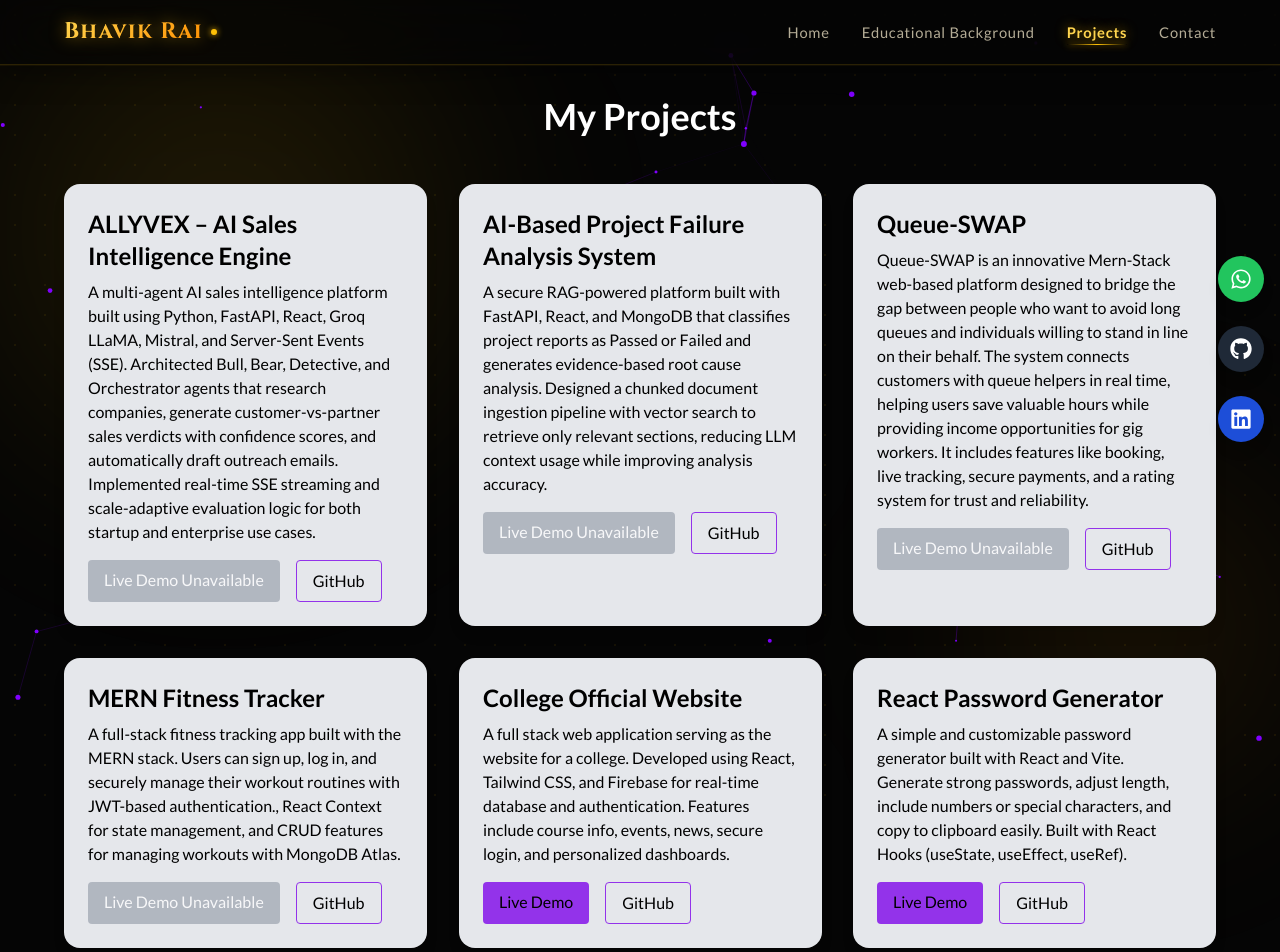
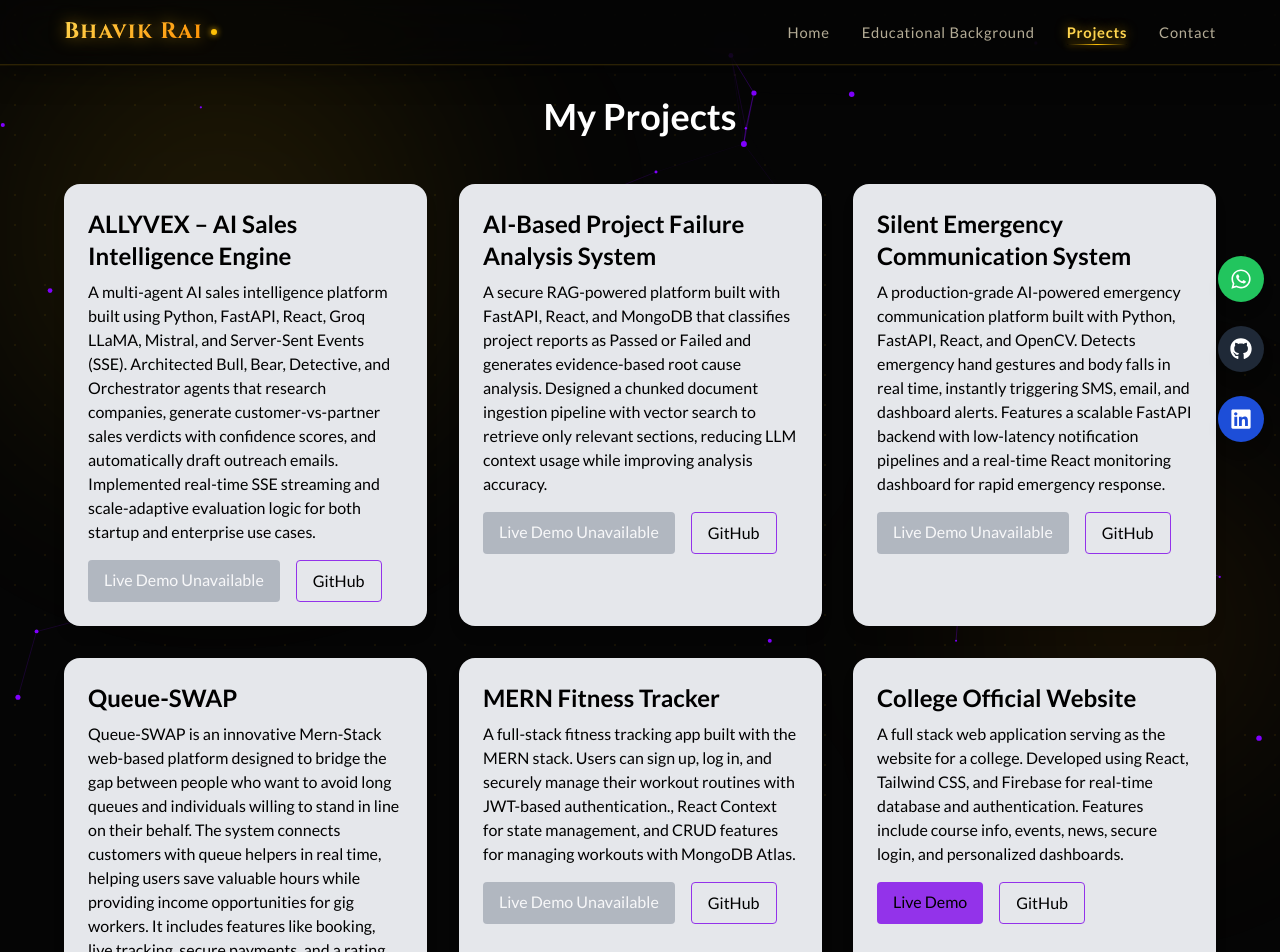
Before and after one commit to Bhavik9696/portfolio, a React (Vite) app: page /projects in a window 1280 px wide. Shown: the top 952 px of the page. Built offline with nearby package versions, Linux system fonts and the light colour scheme.

Commit message:
add project scetion

```diff
--- a/src/pages/Projects.jsx
+++ b/src/pages/Projects.jsx
@@ -25,6 +25,14 @@ function Projects() {
         "A secure RAG-powered platform built with FastAPI, React, and MongoDB that classifies project reports as Passed or Failed and generates evidence-based root cause analysis. Designed a chunked document ingestion pipeline with vector search to retrieve only relevant sections, reducing LLM context usage while improving analysis accuracy.",
       liveLink: null,
       codeLink: "https://github.com/Bhavik9696/secure-project-intelligence.git",
+    },
+    {
+      title: "Silent Emergency Communication System",
+      description:
+        "A production-grade AI-powered emergency communication platform built with Python, FastAPI, React, and OpenCV. Detects emergency hand gestures and body falls in real time, instantly triggering SMS, email, and dashboard alerts. Features a scalable FastAPI backend with low-latency notification pipelines and a real-time React monitoring dashboard for rapid emergency response.",
+      liveLink: null,
+      codeLink:
+        "https://github.com/Bhavik9696/Silent-Emergency-Communication-System.git", // Replace with your actual repository
     },
     {
       title: "Queue-SWAP",
```
